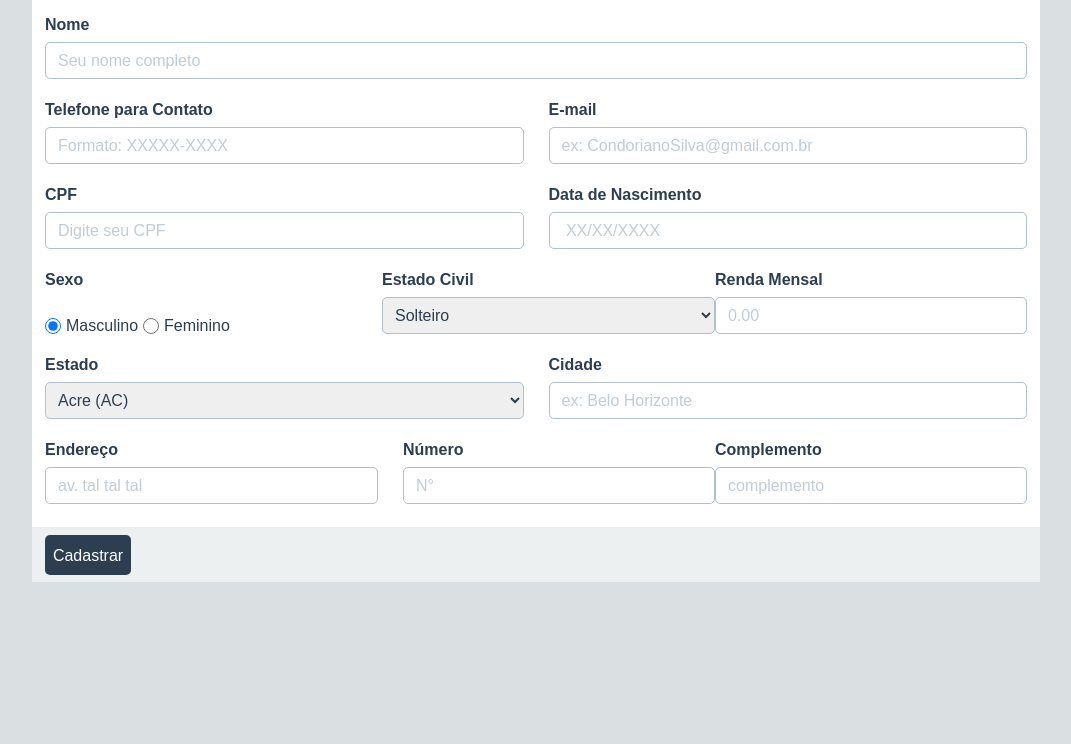
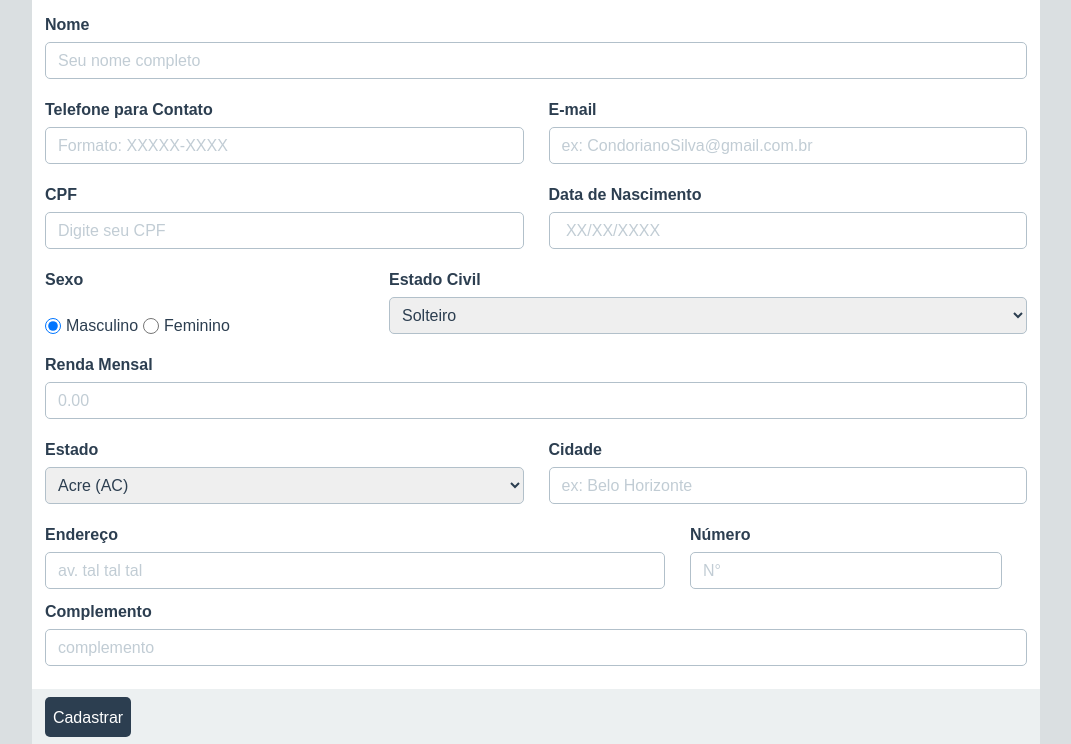
Before and after one commit to Bruno213/Form-Validation, a plain HTML site: page index.html in a window 1280 px wide. Shown: the part 157-901 px from the top of the page, without its empty margins (104-1175 px from the left). Before the commit the page ends 800 px from the top, so only its background shows below. Drawn offline with Linux system fonts and the light colour scheme.

Commit message:
Mudanças realizadas

```diff
--- a/index.html
+++ b/index.html
@@ -131,6 +131,8 @@
 
             </select>
           </div>
+        </div>
+        <div class="form-data-area">
 
           <div class="form-data">
             <label for="Renda" class="data-title">Renda Mensal</label>
@@ -144,9 +146,7 @@
             required
             />
           </div>
-
         </div>
-
         <div class="form-data-area">
 
           <div class="form-data margin">
@@ -186,7 +186,7 @@
               />
           </div>
 
-          <div class="form-data">
+          <div class="form-data margin">
             <label for="Numero" class="data-title">Número</label>
 
               <input
```
Lines whose indentation alone changed are shown as unchanged.
